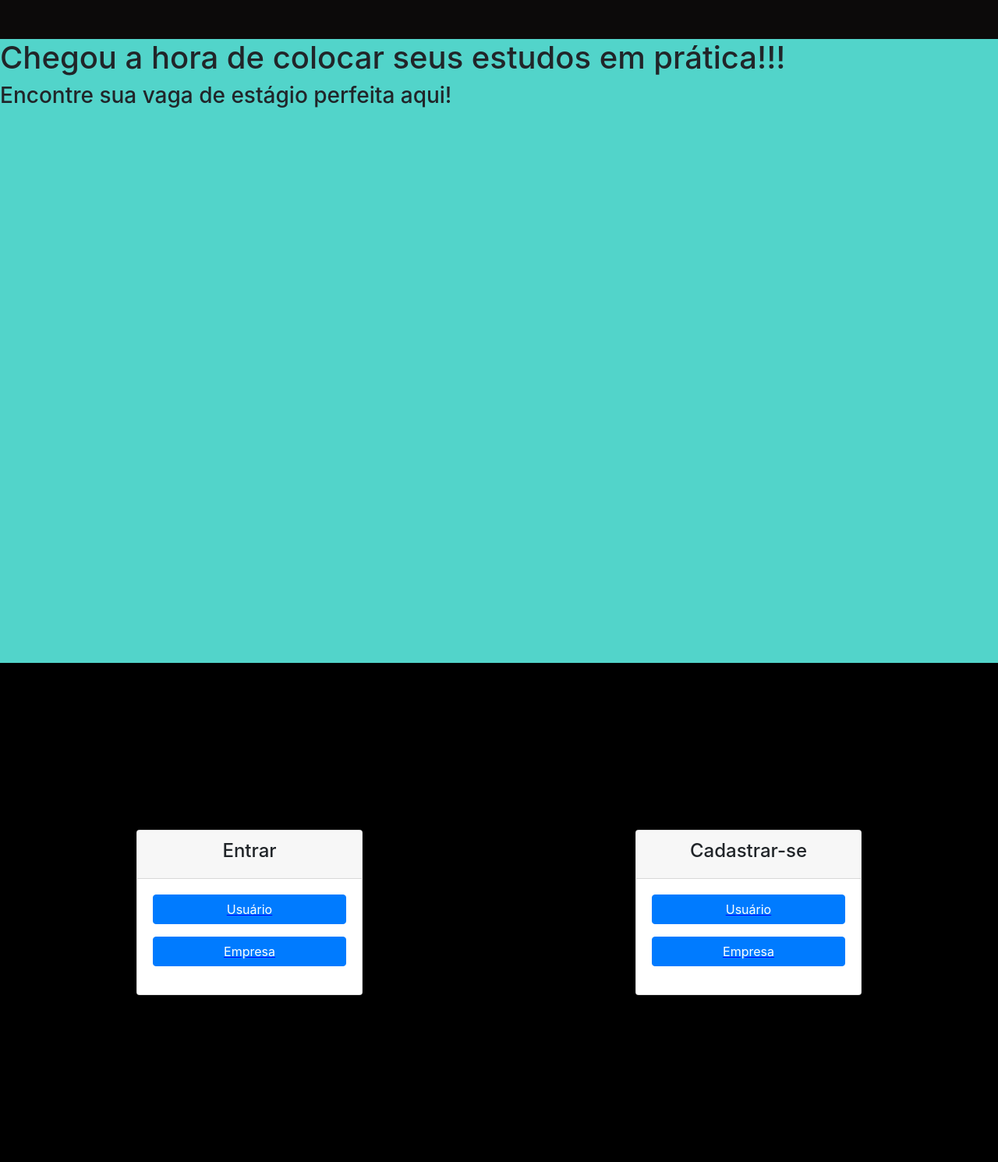
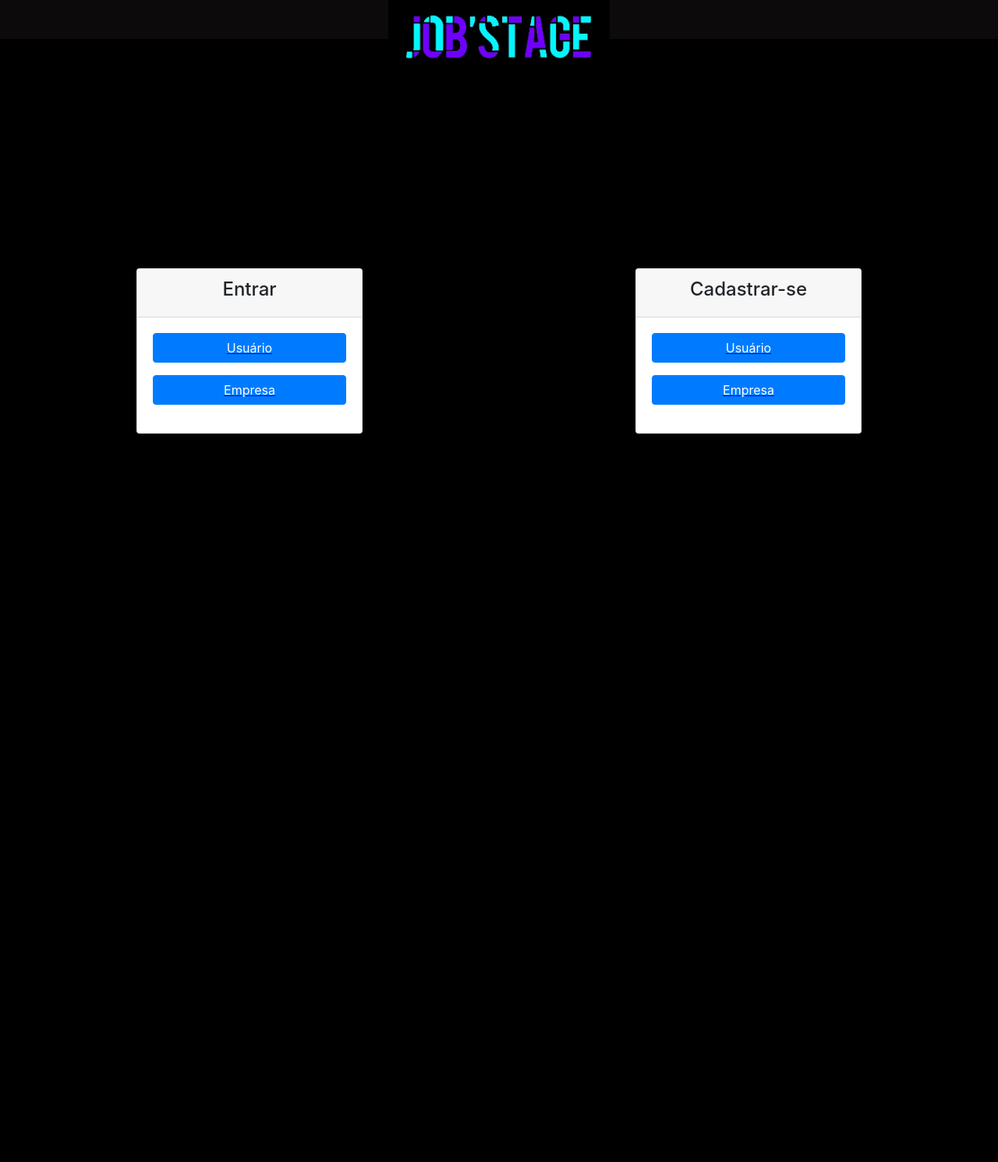
Before and after one commit to NelsonSilvaa/jobstage, a PHP site: page / in a window 1280 px wide. Shown: the whole page at 78% size. After the commit the page ends 556 px from the top, so only its background shows below. Run offline with PHP 8.4, Linux system fonts and the light colour scheme.

Commit message:
inserindo logo na index

```diff
--- a/css/index.css
+++ b/css/index.css
@@ -11,7 +11,7 @@
 }
 
 .second-section{
-    height: 80vh;
+    height: 100vh;
 }
 
 .container-dados{
@@ -69,3 +69,12 @@
     background-repeat: no-repeat;
     height: 100vh;
 }
+
+header{
+    display: flex;
+    justify-content: center;
+}
+
+header img{
+    height: 100px;
+}
--- a/index.html
+++ b/index.html
@@ -11,9 +11,9 @@
 </head>
 <body>
 <header>
-
+    <img src="./img/logo2.0.jpg">
 </header>
-<section id="first-section" class="first-section">
+<!-- <section id="first-section" class="first-section">
     <div class="container-first-section ">
         <div class="div-flex-f-section">
             <div>
@@ -25,7 +25,7 @@
         </div>
 
     </div>
-</section>
+</section> -->
 
 <section id="secont-section" class="second-section">
     <div class="login-cadastro">
```
